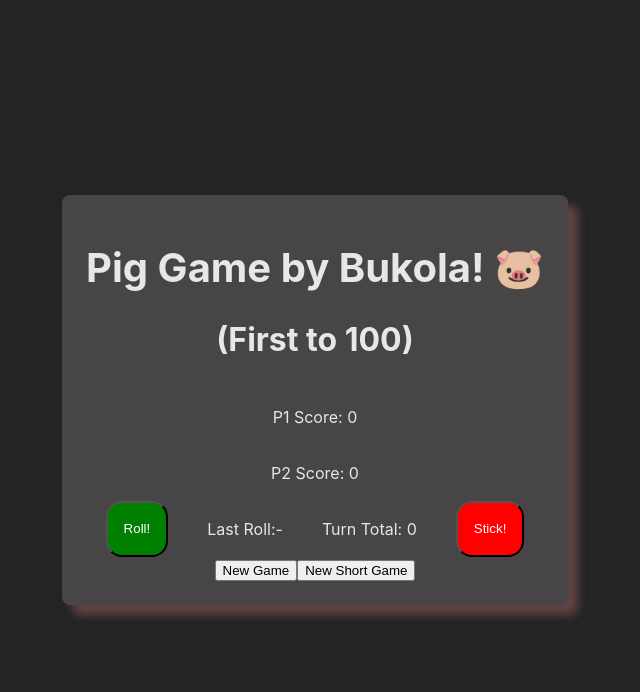
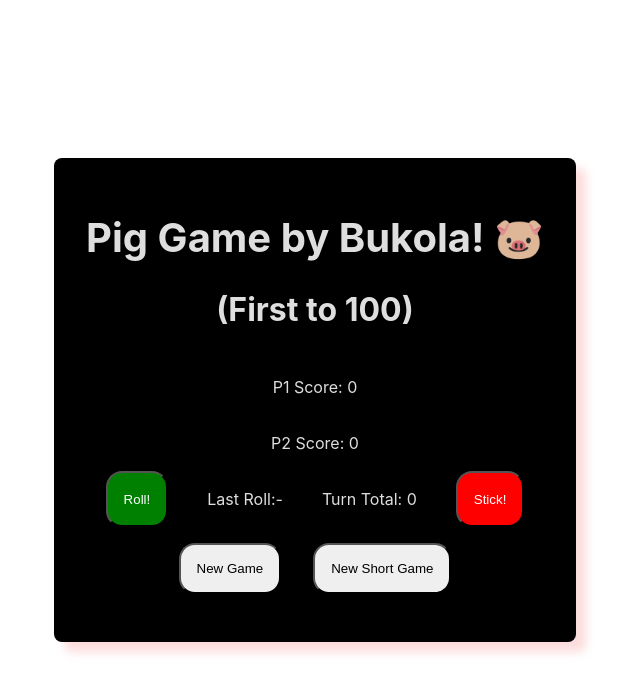
Before and after one commit to BukolaOmok/hangman-game, a React (Vite) app: page / in a window 1280 px wide. Shown: the top 692 px of the page, without its empty margins (325-965 px from the left). Built offline with nearby package versions, Linux system fonts and the light colour scheme.

Commit message:
update code and style

```diff
--- a/src/App.css
+++ b/src/App.css
@@ -6,8 +6,8 @@
 }
 
 .group-content {
-  background: #474545;
-  padding: 1.5rem;
+  background: #000000;
+  padding: 2rem;
   border-radius: 8px;
   box-shadow: 10px 10px 10px rgba(241, 139, 139, 0.3);
 }
@@ -40,3 +40,14 @@
   border-radius: 1rem;
   padding: 1rem
 }
+
+.new-game-buttons{
+  display: flex;
+  justify-content: center;
+}
+
+.button-style{
+  margin: 1rem;
+  padding: 1rem;
+  border-radius: 1rem;
+}
--- a/src/index.css
+++ b/src/index.css
@@ -5,7 +5,7 @@
 
   /* color-scheme: light dark; */
   color: rgba(255, 255, 255, 0.87);
-  background-color: #242424;
+  /* background-color: white; */
 
   font-synthesis: none;
   text-rendering: optimizeLegibility;
```
